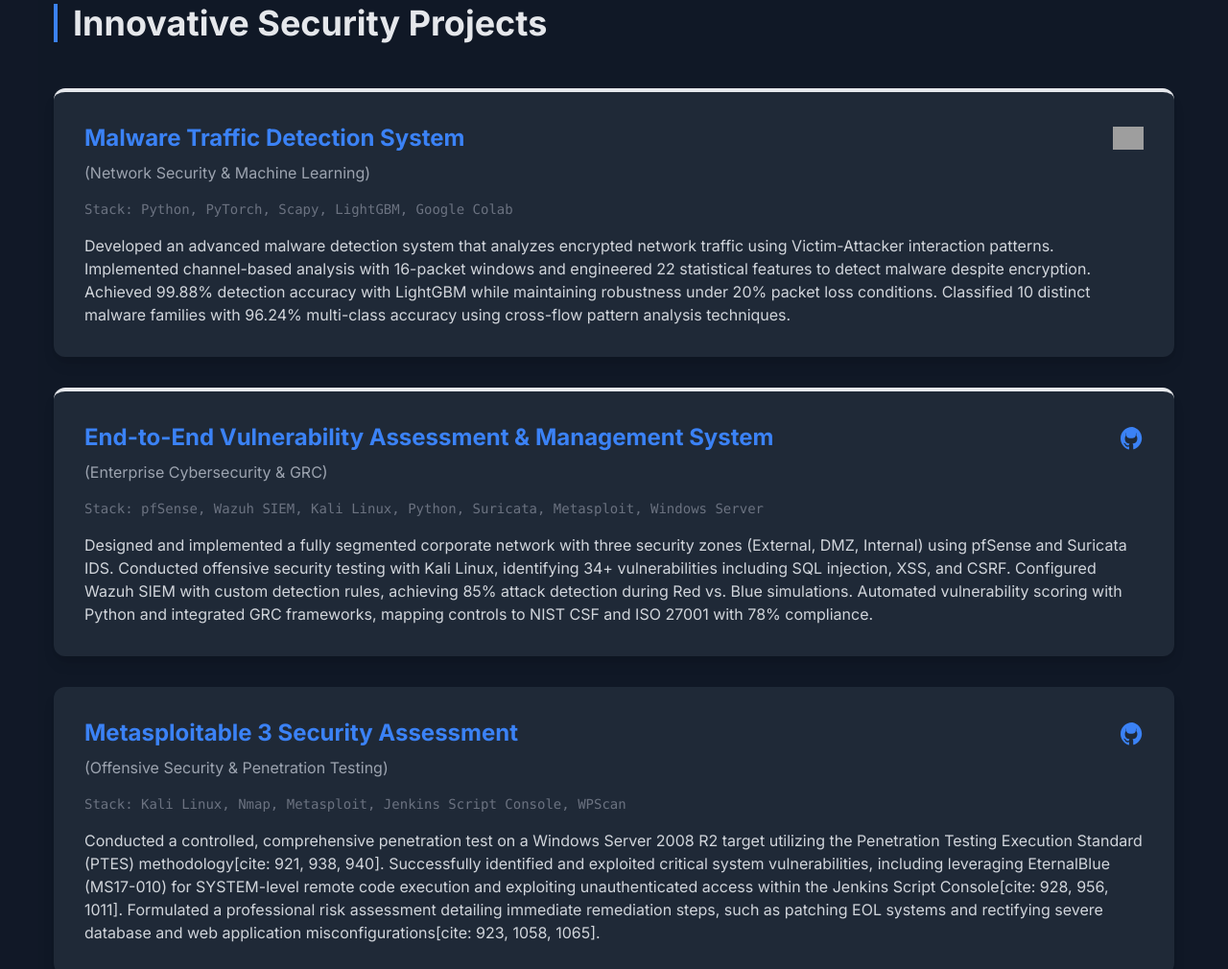
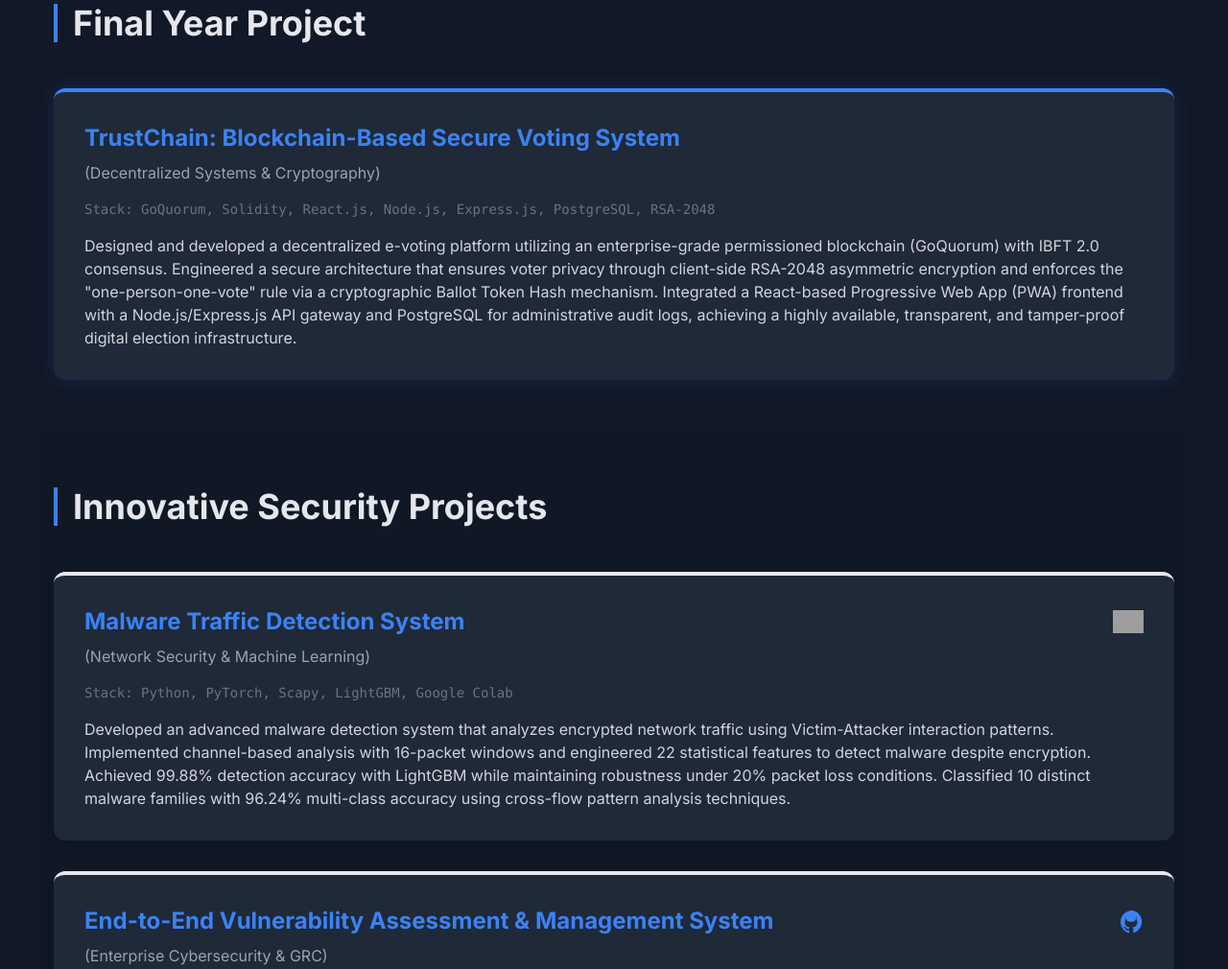
Before and after one commit to arsal7477/arsalan-portfolio, a plain HTML site: page index.html in a window 1280 px wide. Shown: the part 1137-2147 px from the top of the page at 96% size. Drawn offline with nearby package versions, Linux system fonts and the light colour scheme; grey boxes are pictures that could not be loaded.

Commit message:
Update index.html

```diff
--- a/index.html
+++ b/index.html
@@ -56,6 +56,7 @@
         <div class="max-w-7xl mx-auto py-3 px-1 flex justify-center space-x-2 md:space-x-12">
             <a href="#home" class="text-gray-300 hover:text-accent font-medium transition duration-200 text-sm md:text-base">Home</a>
             <a href="#skills" class="text-gray-300 hover:text-accent font-medium transition duration-200 text-sm md:text-base">Expertise</a>
+            <a href="#featured" class="text-gray-300 hover:text-accent font-medium transition duration-200 text-sm md:text-base">Featured</a>
             <a href="#projects" class="text-gray-300 hover:text-accent font-medium transition duration-200 text-sm md:text-base">Projects</a>
             <a href="#experience" class="text-gray-300 hover:text-accent font-medium transition duration-200 text-sm md:text-base">Experience</a>
             <a href="#education" class="text-gray-300 hover:text-accent font-medium transition duration-200 text-sm md:text-base">Academics</a>
@@ -112,7 +113,21 @@
         </div>
     </section>
 
-    <section id="projects" class="container-section bg-gray-900/50">
+    <section id="featured" class="container-section pb-0">
+        <h2 class="text-3xl md:text-4xl font-bold section-heading">Final Year Project</h2>
+        <div class="grid grid-cols-1 gap-8">
+            <div class="card p-8 rounded-xl border-t-4 border-blue-500 shadow-[0_0_20px_rgba(59,130,246,0.15)]">
+                <div class="flex justify-between items-center mb-2">
+                    <h3 class="text-2xl font-bold text-accent">TrustChain: Blockchain-Based Secure Voting System</h3>
+                </div>
+                <span class="text-base text-gray-400 font-normal">(Decentralized Systems & Cryptography)</span>
+                <p class="text-sm font-mono text-gray-500 my-4">Stack: GoQuorum, Solidity, React.js, Node.js, Express.js, PostgreSQL, RSA-2048</p>
+                <p class="text-gray-300">Designed and developed a decentralized e-voting platform utilizing an enterprise-grade permissioned blockchain (GoQuorum) with IBFT 2.0 consensus. Engineered a secure architecture that ensures voter privacy through client-side RSA-2048 asymmetric encryption and enforces the "one-person-one-vote" rule via a cryptographic Ballot Token Hash mechanism. Integrated a React-based Progressive Web App (PWA) frontend with a Node.js/Express.js API gateway and PostgreSQL for administrative audit logs, achieving a highly available, transparent, and tamper-proof digital election infrastructure.</p>
+            </div>
+        </div>
+    </section>
+
+    <section id="projects" class="container-section bg-gray-900/50 mt-12">
         <h2 class="text-3xl md:text-4xl font-bold section-heading">Innovative Security Projects</h2>
         <div class="grid grid-cols-1 gap-8">
 
@@ -149,7 +164,7 @@
                 </div>
                 <span class="text-base text-gray-400 font-normal">(Offensive Security & Penetration Testing)</span>
                 <p class="text-sm font-mono text-gray-500 my-4">Stack: Kali Linux, Nmap, Metasploit, Jenkins Script Console, WPScan</p>
-                <p class="text-gray-300">Conducted a controlled, comprehensive penetration test on a Windows Server 2008 R2 target utilizing the Penetration Testing Execution Standard (PTES) methodology[cite: 921, 938, 940]. Successfully identified and exploited critical system vulnerabilities, including leveraging EternalBlue (MS17-010) for SYSTEM-level remote code execution and exploiting unauthenticated access within the Jenkins Script Console[cite: 928, 956, 1011]. Formulated a professional risk assessment detailing immediate remediation steps, such as patching EOL systems and rectifying severe database and web application misconfigurations[cite: 923, 1058, 1065].</p>
+                <p class="text-gray-300">Conducted a controlled, comprehensive penetration test on a Windows Server 2008 R2 target utilizing the Penetration Testing Execution Standard (PTES) methodology. Successfully identified and exploited critical system vulnerabilities, including leveraging EternalBlue (MS17-010) for SYSTEM-level remote code execution and exploiting unauthenticated access within the Jenkins Script Console. Formulated a professional risk assessment detailing immediate remediation steps, such as patching EOL systems and rectifying severe database and web application misconfigurations.</p>
             </div>
 
             <div class="card p-8 rounded-xl">
@@ -161,7 +176,7 @@
                 </div>
                 <span class="text-base text-gray-400 font-normal">(Cloud & Distributed Computing)</span>
                 <p class="text-sm font-mono text-gray-500 my-4">Stack: Microsoft Azure, Kubernetes (AKS), Docker, PostgreSQL, Redis, Python</p>
-                <p class="text-gray-300">Designed and deployed a fault-tolerant, microservices-based containerized voting application on Microsoft Azure Kubernetes Service (AKS)[cite: 19, 25, 30]. Engineered the architecture to handle unpredictable workloads seamlessly by implementing Horizontal Pod Autoscalers (HPA) and load balancing[cite: 20, 24, 390]. Achieved robust data persistence and efficient caching by decoupling the application state into a PostgreSQL database and a Redis cache, ensuring right-sized resource utilization and cost optimization[cite: 61, 75, 783].</p>
+                <p class="text-gray-300">Designed and deployed a fault-tolerant, microservices-based containerized voting application on Microsoft Azure Kubernetes Service (AKS). Engineered the architecture to handle unpredictable workloads seamlessly by implementing Horizontal Pod Autoscalers (HPA) and load balancing. Achieved robust data persistence and efficient caching by decoupling the application state into a PostgreSQL database and a Redis cache, ensuring right-sized resource utilization and cost optimization.</p>
             </div>
 
             <div class="card p-8 rounded-xl">
@@ -261,7 +276,7 @@
                     <p class="text-gray-300">Ghulam Ishaq Khan Institute of Engineering Sciences and Technology (GIKI)</p>
 
                     <p class="text-xl font-semibold text-accent mt-4">Dean's Honor Roll</p>
-                    <p class="text-gray-300">Recognized for academic distinction across four consecutive semesters, maintaining a consistently high GPA throughout the degree program.</p>
+                    <p class="text-gray-300">Recognized for academic distinction across five consecutive semesters, maintaining a consistently high GPA throughout the degree program.</p>
                 </div>
             </div>
             <div>
```
